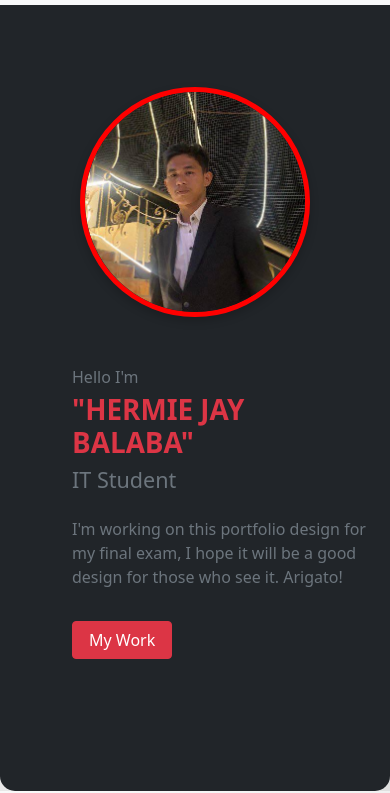
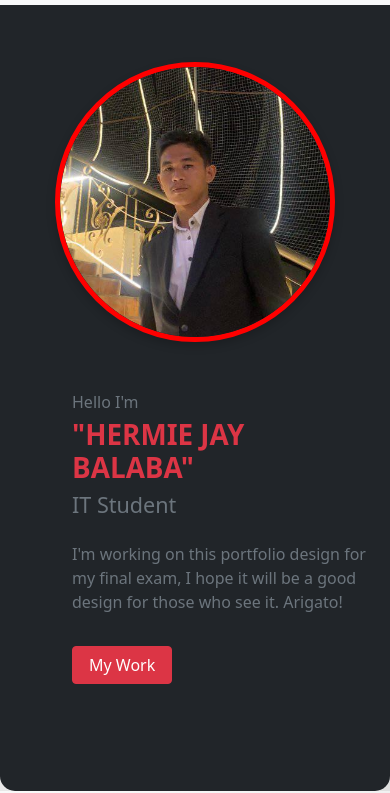
Before and after one commit to hermiejaybalaba/FINAL-EXAM-IPT-2024, a plain HTML site: page index.html in a window 390 px wide. Shown: the part 53-846 px from the top of the page. Drawn offline with nearby package versions, Linux system fonts and the light colour scheme.

Commit message:
Update style.css

```diff
--- a/style.css
+++ b/style.css
@@ -24,6 +24,6 @@ body {
 
 @media (max-width: 576px) {
   #profileImage {
-    width: 230px;
+    width: 280px;
   }
 }
```
